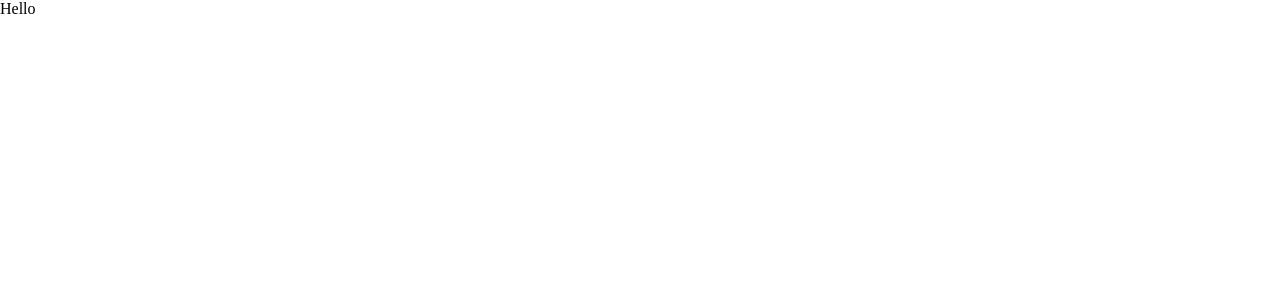
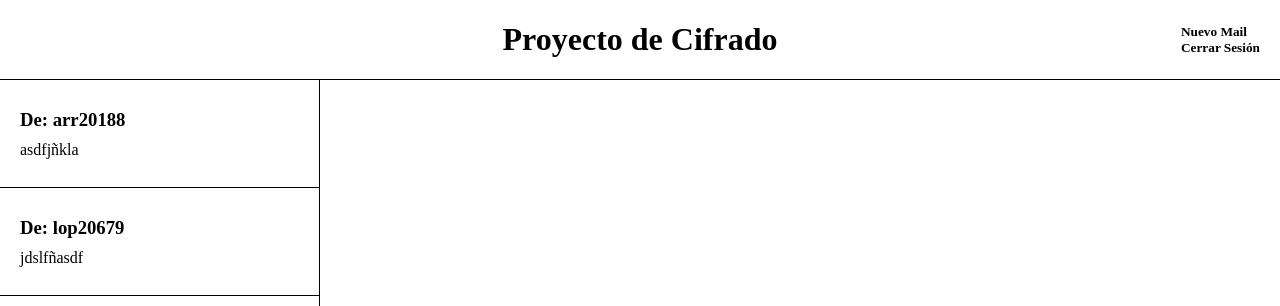
Before and after one commit to SantiagoTaracena/cipher-project-01, a React (Vite) app in the folder src/frontend/: page /mail in a window 1280 px wide. Shown: the top 306 px of the page. Built offline with nearby package versions, Linux system fonts and the light colour scheme.

Commit message:
Finished mail page layout

```diff
--- /dev/null
+++ b/src/frontend/src/components/MailPreview.jsx
@@ -0,0 +1,11 @@
+import React from 'react'
+import '../styles/mail-preview.sass'
+
+const MailPreview = ({ emisor, content, onClick }) => (
+  <div class="mail-container" onClick={onClick}>
+    <h3>De: {emisor}</h3>
+    <p>{content.length > 50 ? `${content.substring(0, 50)}...` : content}</p>
+  </div>
+)
+
+export default MailPreview
--- a/src/frontend/src/pages/Landing.jsx
+++ b/src/frontend/src/pages/Landing.jsx
@@ -4,7 +4,7 @@ import Button from '../components/Button'
 import '../styles/landing.sass'
 
 const Landing = () => (
-  <div className="container">
+  <main className="container">
     <h1>Proyecto de Cifrado</h1>
     <h3>Haz uso de nuestro servicio de correos electrónicos completamente seguro</h3>
     <div className="container-links">
@@ -12,7 +12,7 @@ const Landing = () => (
       <p>ó</p>
       <Link to="/sign-in"><Button buttonText="Inicia sesión" type="button" /></Link>
     </div>
-  </div>
+  </main>
 )
 
 export default Landing
--- a/src/frontend/src/pages/Mail.jsx
+++ b/src/frontend/src/pages/Mail.jsx
@@ -1,10 +1,79 @@
-import React from 'react'
+import React, { useState, useEffect } from 'react'
+import MailPreview from '../components/MailPreview'
+import '../styles/mail.sass'
+
+const dummyMails = [
+  {
+    id: 0,
+    mensaje_cifrado: 'asdfjñkla',
+    username_destino: 'tar20017',
+    username_origen: 'arr20188',
+  },
+  {
+    id: 1,
+    mensaje_cifrado: 'jdslfñasdf',
+    username_destino: 'tar20017',
+    username_origen: 'lop20679',
+  },
+]
 
 const Mail = () => {
+  const [mails, setMails] = useState([])
+  const [focusedMail, setFocusedMail] = useState(0)
+  const [currentMail, setCurrentMail] = useState({ id: 0, mensaje_cifrado: '', username_destino: '', username_origen: '' })
+  const [redacting, setRedacting] = useState(false)
+
+  useEffect(() => {
+    setMails(dummyMails)
+  }, [])
+
   return (
-    <div>
-      Hello
-    </div>
+    <main className="main">
+      <header className="header">
+        <div style={{ visibility: 'hidden' }}>
+          <h5>Nuevo Mail</h5>
+          <h5>Cerrar Sesión</h5>
+        </div>
+        <h1>Proyecto de Cifrado</h1>
+        <div>
+          <h5 onClick={() => setRedacting(true)}>Nuevo Mail</h5>
+          <h5>Cerrar Sesión</h5>
+        </div>
+      </header>
+      <div className="content">
+        <div className="mail-list">
+          {mails.map((mail) => (
+            <MailPreview
+              emisor={mail.username_origen}
+              content={mail.mensaje_cifrado}
+              onClick={() => {
+                const mailId = mail.id
+                setFocusedMail(mailId + 1)
+                setCurrentMail(dummyMails.find((mail) => (mail.id === mailId)))
+                setRedacting(false)
+              }}
+            />
+          ))}
+        </div>
+        <div className="mail-content">
+          {(focusedMail) ? (
+            <>
+              {(redacting) ? (
+                <h1>Hola</h1>
+              ) : (
+                <>
+                  <h1>{focusedMail}</h1>
+                  <h3>De: {currentMail.username_origen}</h3>
+                  <h3>Para: {currentMail.username_destino}</h3>
+                  <h4>{currentMail.mensaje_cifrado}</h4>
+                  <button onClick={() => setFocusedMail(0)}>Quit</button>
+                </>
+              )}
+            </>
+          ) : null}
+        </div>
+      </div>
+    </main>
   )
 }
 
--- a/src/frontend/src/pages/SignIn.jsx
+++ b/src/frontend/src/pages/SignIn.jsx
@@ -21,7 +21,7 @@ const SignIn = () => {
   }
 
   return (
-    <div className="sign-up-container">
+    <main className="sign-up-container">
       <h1>Inicio de Sesión</h1>
       <form
         className="sign-up-form"
@@ -62,7 +62,7 @@ const SignIn = () => {
         </div>
         <Link to="/mail"><Button buttonText="Iniciar Sesión" type="submit" /></Link>
       </form>
-    </div>
+    </main>
   )
 }
 
--- a/src/frontend/src/pages/SignUp.jsx
+++ b/src/frontend/src/pages/SignUp.jsx
@@ -21,7 +21,7 @@ const SignUp = () => {
   }
 
   return (
-    <div className="sign-up-container">
+    <main className="sign-up-container">
       <h1>Registro</h1>
       <form
         className="sign-up-form"
@@ -62,7 +62,7 @@ const SignUp = () => {
         </div>
         <Link to="/"><Button buttonText="Registrarse" type="submit" /></Link>
       </form>
-    </div>
+    </main>
   )
 }
 
--- /dev/null
+++ b/src/frontend/src/styles/mail-preview.sass
@@ -0,0 +1,12 @@
+@import './main'
+
+.mail-container
+  width: 100%
+  height: 15%
+  padding: 20px
+  border-bottom: 1px solid black
+  display: flex
+  flex-direction: column
+  justify-content: center
+  align-items: left
+  gap: 10px
--- /dev/null
+++ b/src/frontend/src/styles/mail.sass
@@ -0,0 +1,35 @@
+@import './main'
+
+.main
+  width: 100%
+  height: 100vh
+  display: flex
+  flex-direction: column
+  justify-content: center
+  align-items: center
+
+  .header
+    width: 100%
+    height: 10vh
+    border-bottom: 1px solid black
+    display: flex
+    justify-content: space-between
+    align-items: center
+    padding: 20px
+
+  .content
+    width: 100%
+    height: 90vh
+    display: flex
+    flex-direction: row
+    justify-content: center
+    align-items: center
+
+    .mail-list
+      width: 25%
+      height: 100%
+      border-right: 1px solid black
+
+    .mail-content
+      width: 75%
+      height: 100%
```
